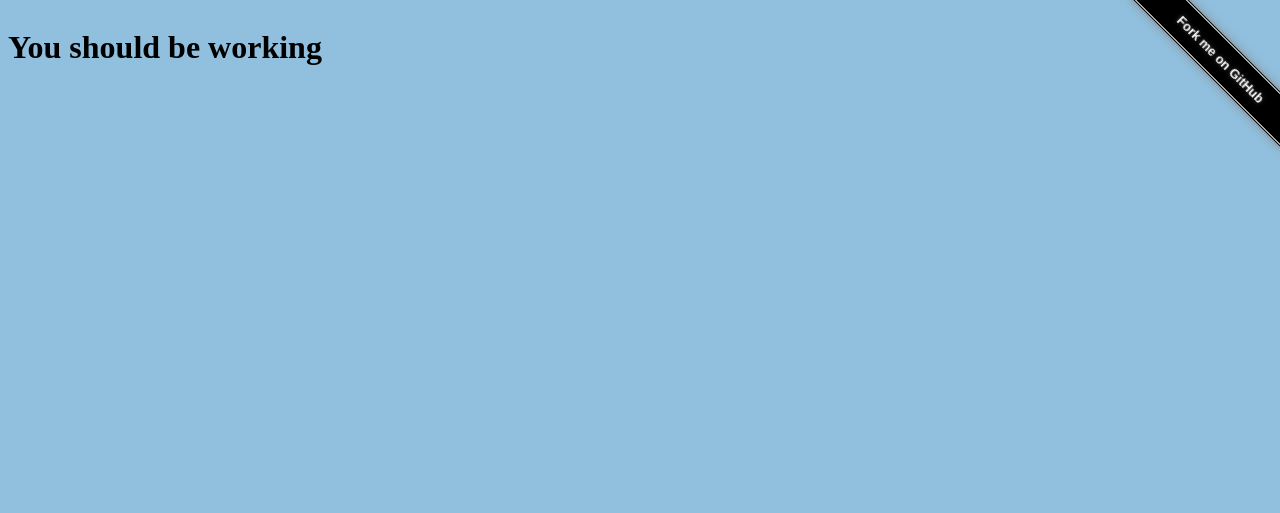
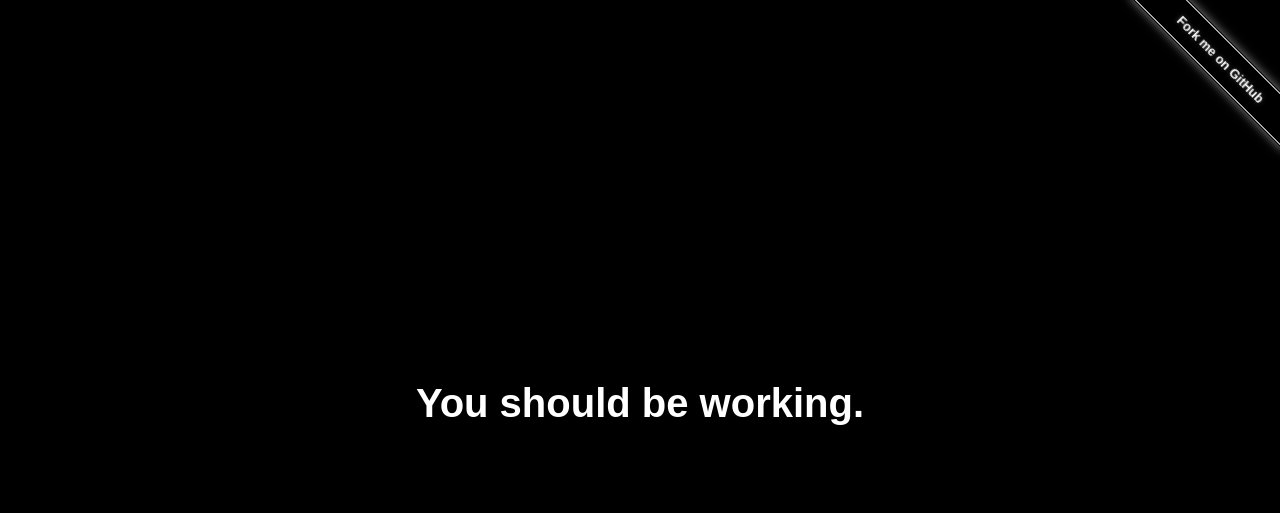
Before and after one commit to cggaurav/theultimateproductivitytip, a plain HTML site: page index.html in a window 1280 px wide. Drawn offline with Linux system fonts and the light colour scheme.

Commit message:
UI fixes

```diff
--- a/index.html
+++ b/index.html
@@ -7,8 +7,8 @@
         <meta name="description" content="The ultimate productivty tip">
         <link id="favicon" rel="icon" type="image/png" href="favicon.png">
         <style>
-            html, body { height: 100%; background-color: #90c0de; overflow: hidden; }
-            time {
+            html, body { height: 100%; background-color: black; overflow: hidden; }
+            .tip {
                 position: absolute;
                 top: 50%;
                 left: 0;
@@ -16,11 +16,10 @@
                 margin: -110px 0 0 0;
                 height: 220px;
                 text-align: center;
-                color: #1c7bb7;
                 font-family: Arial;
-                font-size: 260px;
+                font-size: 40px;
                 line-height: 227px;
-                font-weight: bold;
+                color: white;
             }
 
             /* Thanks to https://unindented.org/articles/github-ribbon-using-css-transforms/ */
@@ -55,9 +54,9 @@
     </head>
     <body>
         <div class="ribbon">
-            <a href="https://github.com/cggaurav/theultimateproductivitytip">Fork me on GitHub</a>
+            <a href="https://github.com/cggaurav/theultimateproductivitytip/">Fork me on GitHub</a>
         </div>
 
-        <h1> You should be working </h1>
+        <h1 class="tip"> You should be working. </h1>
     </body>
 </html>
```
